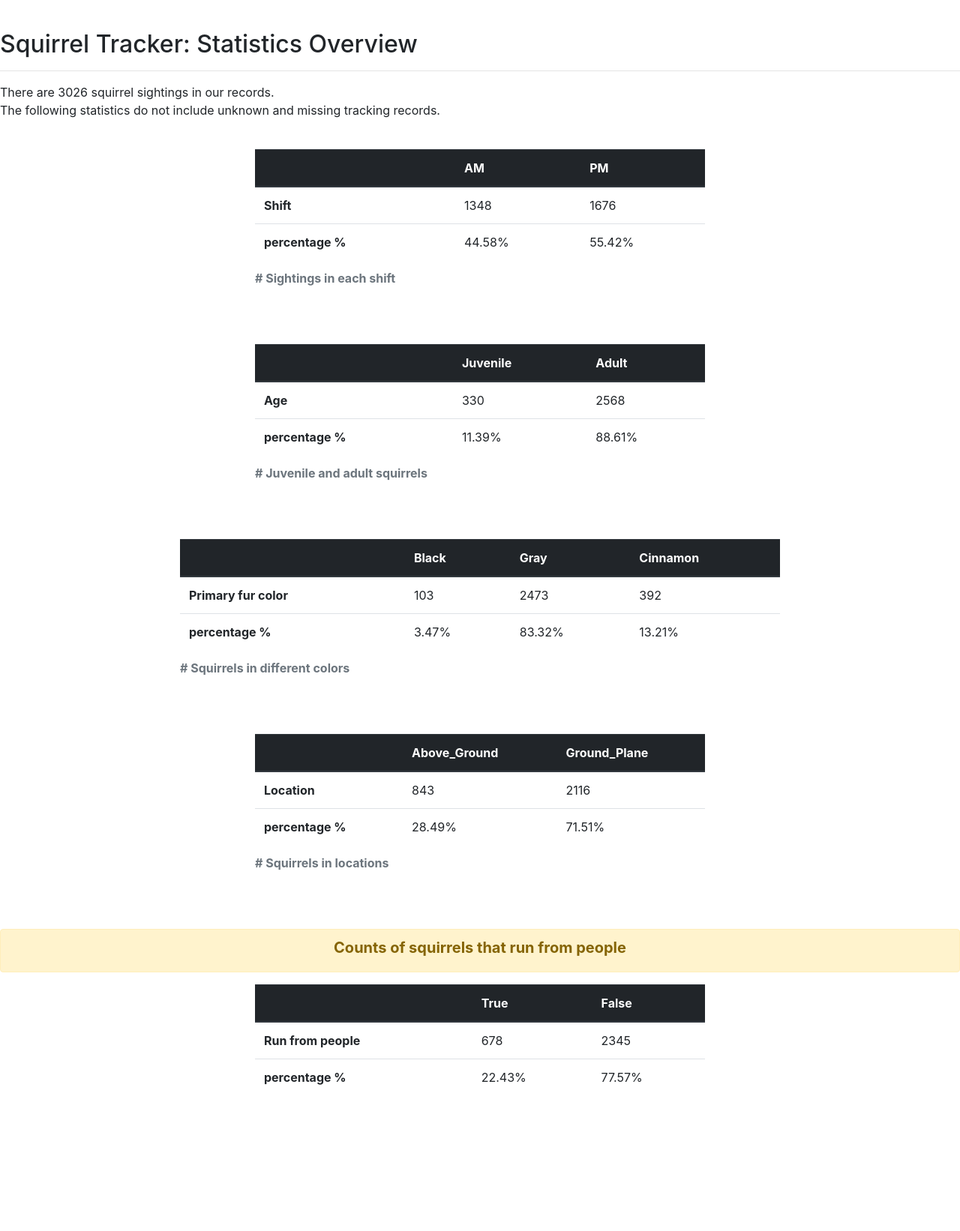
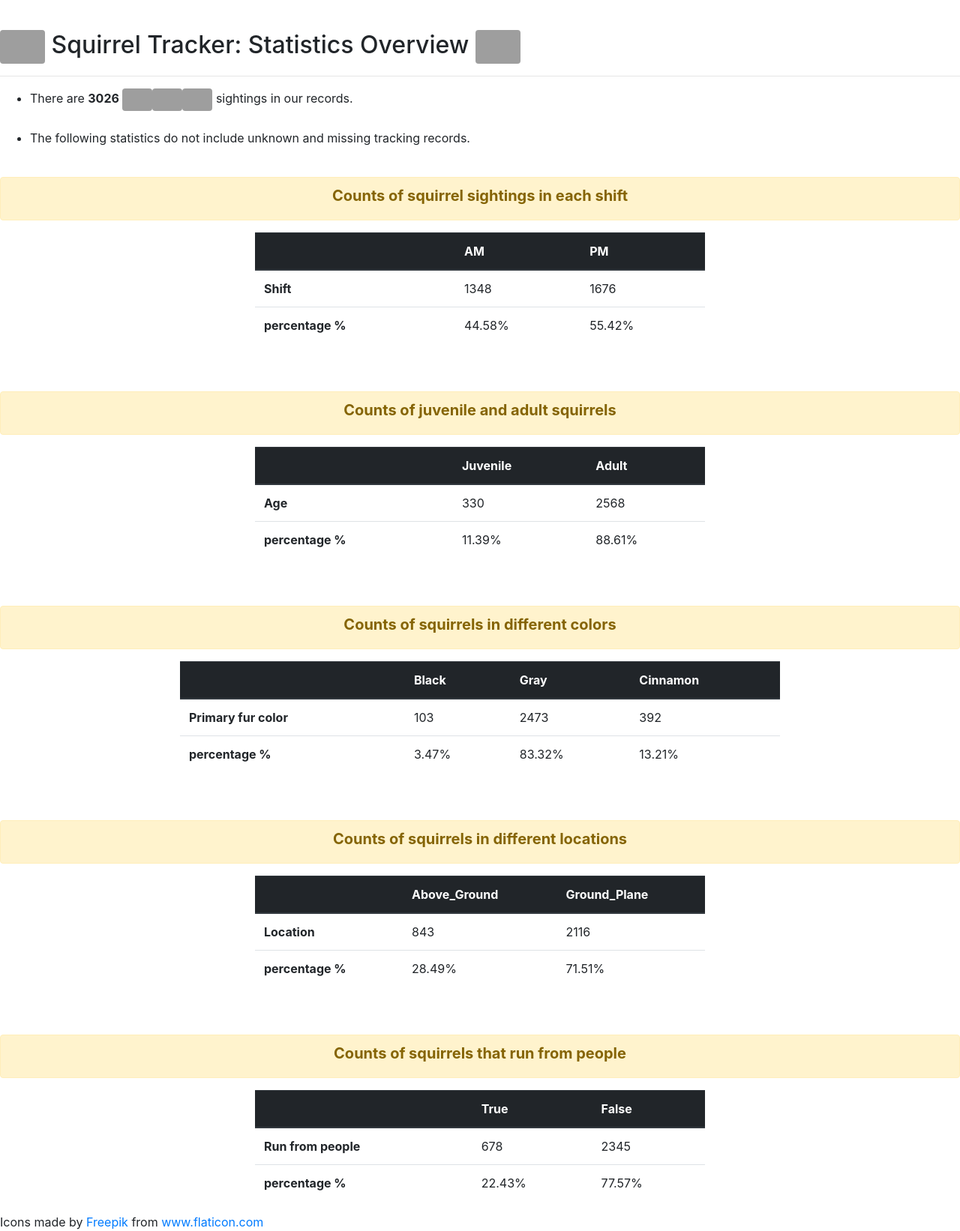
Before and after one commit to Ellin-Fan/SquirrelTracker_group18, a Django app: page /sightings/stats/ in a window 1280 px wide. Shown: the whole page at 75% size. Before the commit the page ends 1447 px from the top, so only its background shows below. Run offline with Django 3.2, Linux system fonts and the light colour scheme; data comes from the database, SQL or seed files in the repository; some libraries are stand-ins or nearby versions; grey boxes are pictures that could not be loaded.

Commit message:
Updated styling stats page

```diff
--- a/sightings/templates/sightings/stats.html
+++ b/sightings/templates/sightings/stats.html
@@ -1,22 +1,26 @@
 <!doctype html>
 <html>
 	<head>
-		<title>Squirrel Tracker: Statistics Overview</title>
+		<title>Squirrel Tracker: Statistics Overview </title>
                 <link rel="stylesheet" href="https://maxcdn.bootstrapcdn.com/bootstrap/4.0.0/css/bootstrap.min.css" integrity="sha384-Gn5384xqQ1aoWXA+058RXPxPg6fy4IWvTNh0E263XmFcJlSAwiGgFAW/dAiS6JXm" crossorigin="anonymous">
         </head>
         <body>
 		<p>
 		<br>
-		<h2>Squirrel Tracker: Statistics Overview</h2>
+		<h2>  <img src="https://image.flaticon.com/icons/svg/2077/2077173.svg" style="width:60px" class="rounded" alt="..." >       Squirrel Tracker: Statistics Overview       <img src="https://image.flaticon.com/icons/svg/2077/2077173.svg" style="width:60px" class="rounded" alt="..." ></h2>
 		<hr>
-		There are {{context.Total}} squirrel sightings in our records.
+		<ul>
+			<li>There are <strong>{{context.Total}}</strong>  <img src="https://image.flaticon.com/icons/svg/570/570656.svg" style="width:40px" class="rounded" alt="..." ><img src="https://image.flaticon.com/icons/svg/570/570656.svg" style="width:40px" class="rounded" alt="..." ><img src="https://image.flaticon.com/icons/svg/570/570656.svg" style="width:40px" class="rounded" alt="..." >  sightings in our records.</li>
 		<br>
-		The following statistics do not include unknown and missing tracking records.
+		<li>The following statistics do not include unknown and missing tracking records.</li>
+		</ul>
 		</p>
 		<br>
                 <div>
                         <table class='table' id="shift_table" align="center" style="width: 600px">
-				<caption><b># Sightings in each shift</b></caption>
+				<div class="alert alert-warning text-center" style="width: 40% margin-left:30%" role="alert">
+					<h5><strong> Counts of squirrel sightings in each shift </strong></h5>
+                                </div>
                                 <thead class="thead-dark">
                                          <tr>
                                                  <th scope='col'></th>
@@ -42,7 +46,9 @@
 		<br>
                 <div>
                          <table class="table" id="age_table" align="center" style="width: 600px">
-				 <caption><b># Juvenile and adult squirrels</b></caption>
+				 <div class="alert alert-warning text-center" style="width: 40% margin-left:30%" role="alert">
+                                        <h5><strong> Counts of juvenile and adult squirrels </strong></h5>
+                                </div>
 				 <thead class="thead-dark">
                                          <tr>
                                                  <th scope='col'></th>
@@ -68,7 +74,9 @@
 		<br>
                 <div>
 			<table class='table' id="color_table" align="center"  style="width: 800px">
-				<caption><b># Squirrels in different colors</b></caption>
+				<div class="alert alert-warning text-center" style="width: 40% margin-left:30%" role="alert">
+                                        <h5><strong> Counts of squirrels in different colors </strong></h5>
+                                </div>
                                 <thead class="thead-dark">
                                          <tr>
                                                  <th scope='col'></th>
@@ -97,7 +105,9 @@
 		<br>
                 <div>
                          <table class='table' id="location_table" align="center"  style="width: 600px">
-				 <caption><b># Squirrels in locations</b ></caption>
+				 <div class="alert alert-warning text-center" style="width: 40% margin-left:30%" role="alert">
+                                        <h5><strong> Counts of squirrels in different locations </strong></h5>
+                                </div>
 				 <thead class="thead-dark">
                                          <tr>
                                                  <th scope='col'></th>
@@ -147,5 +157,7 @@
 				 </tbody>
 			 </table>
                 </div>
+		<div>Icons made by <a href=" " title="Freepik">Freepik</a > from <a href="https://www.flaticon.com/" title="Flaticon">www.flaticon.com</a >
+		</div>
         </body>
 </html>
```
